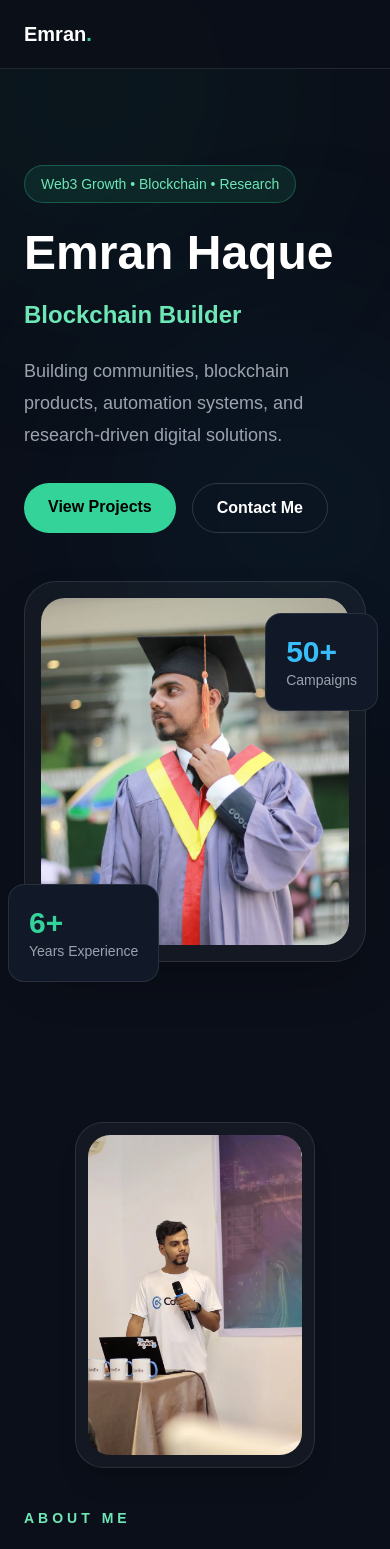
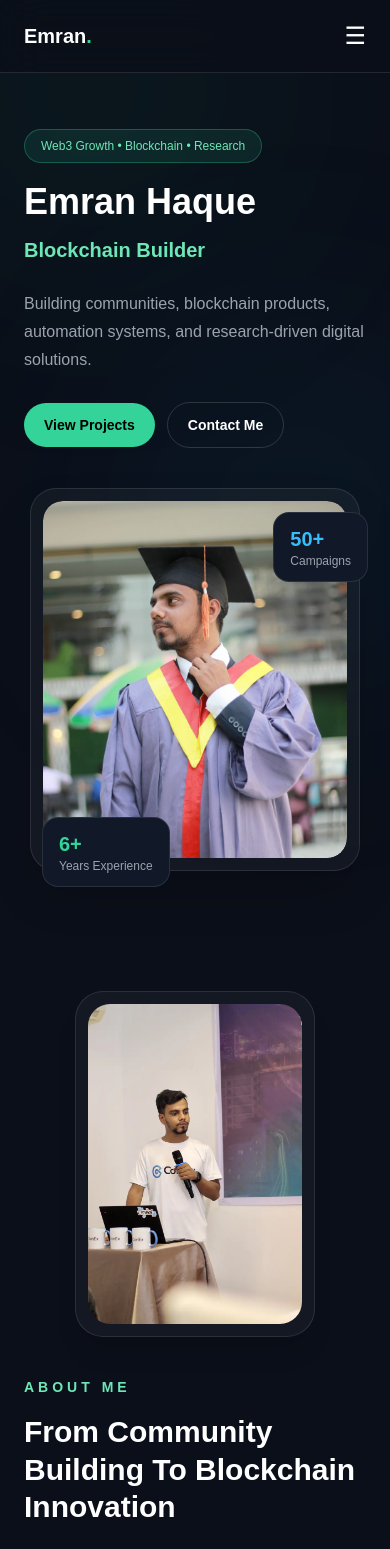
Before and after one commit to Emranrx02/emran-web3-portfolio, a React (Vite) app: page / in a window 390 px wide. Shown: the top 1549 px of the page. Built offline with nearby package versions, Linux system fonts and the light colour scheme.

Commit message:
update profile

```diff
--- a/src/App.jsx
+++ b/src/App.jsx
@@ -1,7 +1,9 @@
 import Navbar from "./components/Navbar"
 import Hero from "./components/Hero"
 import About from "./components/About"
+import Resume from "./components/Resume"
 import Services from "./components/Services"
+import Strategy from "./components/Strategy"
 import Projects from "./components/Projects"
 import Research from "./components/Research"
 import Contact from "./components/Contact"
@@ -42,9 +44,13 @@ function App() {
 
         <Services />
 
+        <Strategy />
+
         <Projects />
 
         <Research />
+
+        <Resume />
 
         <Contact />
 
--- a/src/components/Hero.jsx
+++ b/src/components/Hero.jsx
@@ -1,117 +1,89 @@
 import Profile from "../assets/profile.png"
 import { motion } from "framer-motion"
-import { TypeAnimation } from 'react-type-animation'
+import { TypeAnimation } from "react-type-animation"
 
 function Hero() {
   return (
-    <section className="mx-auto grid max-w-7xl items-center gap-12 px-6 py-24 md:grid-cols-2">
-
+    <section className="mx-auto grid max-w-7xl items-center gap-10 px-6 py-14 md:grid-cols-2 md:gap-12 md:py-24">
       <motion.div
         initial={{ opacity: 0, y: 30 }}
         animate={{ opacity: 1, y: 0 }}
         transition={{ duration: 0.7 }}
       >
-
-        <p className="mb-5 inline-block rounded-full border border-emerald-400/30 bg-emerald-400/10 px-4 py-2 text-sm text-emerald-300">
+        <p className="mb-4 inline-block rounded-full border border-emerald-400/30 bg-emerald-400/10 px-4 py-2 text-xs text-emerald-300 md:text-sm">
           Web3 Growth • Blockchain • Research
         </p>
 
-        <h1 className="text-5xl font-bold leading-tight md:text-7xl">
+        <h1 className="text-4xl font-bold leading-tight md:text-7xl">
           Emran Haque
         </h1>
 
-        <div className="mt-4 text-2xl font-semibold text-emerald-300 md:text-3xl">
-
+        <div className="mt-3 min-h-[34px] text-xl font-semibold text-emerald-300 md:text-3xl">
           <TypeAnimation
             sequence={[
-              'Web3 Growth Strategist',
+              "Web3 Growth Strategist",
               2000,
-              'Blockchain Builder',
+              "Blockchain Builder",
               2000,
-              'AI Researcher',
+              "AI Researcher",
               2000,
-              'Community Architect',
+              "Community Architect",
               2000,
             ]}
             wrapper="span"
             speed={50}
             repeat={Infinity}
           />
-
         </div>
 
-        <p className="mt-6 max-w-xl text-lg leading-8 text-gray-400">
-          Building communities, blockchain products, automation systems,
-          and research-driven digital solutions.
+        <p className="mt-5 max-w-xl text-base leading-7 text-gray-400 md:text-lg md:leading-8">
+          Building communities, blockchain products, automation systems, and
+          research-driven digital solutions.
         </p>
 
-        <div className="mt-8 flex gap-4">
-
+        <div className="mt-7 flex flex-wrap items-center gap-3">
           <a
             href="#projects"
-            className="rounded-full bg-emerald-400 px-6 py-3 font-semibold text-black hover:bg-emerald-300 transition"
+            className="rounded-full bg-emerald-400 px-5 py-3 text-sm font-semibold text-black transition hover:bg-emerald-300 md:px-6 md:text-base"
           >
             View Projects
           </a>
 
           <a
             href="#contact"
-            className="rounded-full border border-white/15 px-6 py-3 font-semibold hover:bg-white/5 transition"
+            className="rounded-full border border-white/15 px-5 py-3 text-sm font-semibold transition hover:bg-white/5 md:px-6 md:text-base"
           >
             Contact Me
           </a>
-
         </div>
-
       </motion.div>
 
       <motion.div
-        className="relative"
+        className="relative mx-auto w-full max-w-[330px] md:max-w-none"
         initial={{ opacity: 0, scale: 0.95 }}
         animate={{ opacity: 1, scale: 1 }}
         transition={{ duration: 0.7, delay: 0.2 }}
       >
-
-        <div className="rounded-[32px] border border-white/10 bg-white/[0.04] p-4 shadow-2xl">
-
-          <div className="flex aspect-[4/4.5] items-center justify-center rounded-[24px] bg-[#111827] text-center text-gray-400">
-
+        <div className="rounded-[26px] border border-white/10 bg-white/[0.04] p-3 shadow-2xl md:rounded-[32px] md:p-4">
+          <div className="aspect-[4/4.7] overflow-hidden rounded-[20px] bg-[#111827] md:rounded-[24px]">
             <img
               src={Profile}
               alt="Emran"
-              className="h-full w-full object-cover rounded-[24px]"
+              className="h-full w-full rounded-[20px] object-cover object-center md:rounded-[24px]"
             />
-
           </div>
-
         </div>
 
-        <div className="absolute -bottom-5 -left-4 rounded-2xl border border-white/10 bg-[#111827] p-5">
-
-          <p className="text-3xl font-bold text-emerald-400">
-            6+
-          </p>
-
-          <p className="text-sm text-gray-400">
-            Years Experience
-          </p>
-
+        <div className="absolute -bottom-4 left-3 rounded-2xl border border-white/10 bg-[#111827] px-4 py-3 md:-left-4 md:p-5">
+          <p className="text-xl font-bold text-emerald-400 md:text-3xl">6+</p>
+          <p className="text-xs text-gray-400 md:text-sm">Years Experience</p>
         </div>
 
-        <div className="absolute -right-3 top-8 rounded-2xl border border-white/10 bg-[#111827] p-5">
-
-          <p className="text-3xl font-bold text-sky-400">
-            50+
-          </p>
-
-          <p className="text-sm text-gray-400">
-            Campaigns
-          </p>
-
+        <div className="absolute -right-2 top-6 rounded-2xl border border-white/10 bg-[#111827] px-4 py-3 md:-right-3 md:top-8 md:p-5">
+          <p className="text-xl font-bold text-sky-400 md:text-3xl">50+</p>
+          <p className="text-xs text-gray-400 md:text-sm">Campaigns</p>
         </div>
-
       </motion.div>
-
     </section>
   )
 }
--- a/src/components/Navbar.jsx
+++ b/src/components/Navbar.jsx
@@ -1,35 +1,46 @@
+import { useState } from "react"
+
 function Navbar() {
+  const [open, setOpen] = useState(false)
+
   return (
-    <nav className="relative z-10 border-b border-white/10 bg-[#0B0F19]/90">
+    <nav className="relative z-50 border-b border-white/10 bg-[#0B0F19]/90 backdrop-blur-xl">
       <div className="mx-auto flex max-w-7xl items-center justify-between px-6 py-5">
-
         <h1 className="text-xl font-bold text-white">
           Emran<span className="text-emerald-400">.</span>
         </h1>
 
         <div className="hidden gap-8 text-sm text-gray-300 md:flex">
-          <a href="#about" className="hover:text-white transition">
-            About
-          </a>
-
-          <a href="#services" className="hover:text-white transition">
-            Services
-          </a>
-
-          <a href="#projects" className="hover:text-white transition">
-            Projects
-          </a>
-
-          <a href="#research" className="hover:text-white transition">
-            Research
-          </a>
-
-          <a href="#contact" className="hover:text-white transition">
-            Contact
-          </a>
+          <a href="#about" className="hover:text-white">About</a>
+          <a href="#services" className="hover:text-white">Services</a>
+          <a href="#strategy" className="hover:text-white">Strategy</a>
+          <a href="#projects" className="hover:text-white">Projects</a>
+          <a href="#research" className="hover:text-white">Research</a>
+          <a href="#resume" className="hover:text-white">Resume</a>
+          <a href="#contact" className="hover:text-white">Contact</a>
         </div>
 
+        <button
+          onClick={() => setOpen(!open)}
+          className="text-2xl text-white md:hidden"
+        >
+          {open ? "✕" : "☰"}
+        </button>
       </div>
+
+      {open && (
+        <div className="border-t border-white/10 bg-[#0B0F19] px-6 py-5 md:hidden">
+          <div className="flex flex-col gap-4 text-gray-300">
+            <a onClick={() => setOpen(false)} href="#about">About</a>
+            <a onClick={() => setOpen(false)} href="#services">Services</a>
+            <a onClick={() => setOpen(false)} href="#strategy">Strategy</a>
+            <a onClick={() => setOpen(false)} href="#projects">Projects</a>
+            <a onClick={() => setOpen(false)} href="#research">Research</a>
+            <a onClick={() => setOpen(false)} href="#resume">Resume</a>
+            <a onClick={() => setOpen(false)} href="#contact">Contact</a>
+          </div>
+        </div>
+      )}
     </nav>
   )
 }
--- /dev/null
+++ b/src/components/Resume.jsx
@@ -0,0 +1,63 @@
+import Reveal from "./Reveal"
+
+function Resume() {
+  return (
+    <section id="resume" className="px-6 py-12 md:py-14">
+      <Reveal>
+        <div className="mx-auto max-w-5xl rounded-[26px] border border-white/10 bg-white/[0.04] p-5 md:p-8">
+          <div className="text-center">
+            <p className="mb-3 text-xs font-semibold uppercase tracking-[4px] text-emerald-300 md:text-sm">
+              Latest Resume
+            </p>
+
+            <h2 className="text-2xl font-bold md:text-4xl">
+              Choose The Right Profile
+            </h2>
+
+            <p className="mx-auto mt-3 max-w-2xl text-sm leading-6 text-gray-400 md:text-base">
+              View the resume that matches your focus — Web3 growth or development and research.
+            </p>
+          </div>
+
+          <div className="mt-7 grid gap-3 md:grid-cols-2">
+            <a
+              href="https://google.com"
+              target="_blank"
+              rel="noreferrer"
+              className="rounded-[20px] border border-emerald-400/20 bg-emerald-400/5 p-5 transition hover:-translate-y-1 hover:bg-emerald-400/10"
+            >
+              <div className="text-2xl">🚀</div>
+              <h3 className="mt-3 text-xl font-bold">Marketing CV</h3>
+              <p className="mt-2 text-sm leading-6 text-gray-400">
+                Web3 growth, community strategy, campaigns, AMA/KOL management, and brand positioning.
+              </p>
+              <p className="mt-4 text-sm font-semibold text-emerald-300">
+                View Resume →
+              </p>
+            </a>
+
+            <a
+              href="https://google.com"
+              target="_blank"
+              rel="noreferrer"
+              className="rounded-[20px] border border-sky-400/20 bg-sky-400/5 p-5 transition hover:-translate-y-1 hover:bg-sky-400/10"
+            >
+              <div className="text-2xl">💻</div>
+              <h3 className="mt-3 text-xl font-bold">
+                Developer + Research CV
+              </h3>
+              <p className="mt-2 text-sm leading-6 text-gray-400">
+                Blockchain systems, automation tools, Telegram bots, AI/ML research, and development projects.
+              </p>
+              <p className="mt-4 text-sm font-semibold text-sky-300">
+                View Resume →
+              </p>
+            </a>
+          </div>
+        </div>
+      </Reveal>
+    </section>
+  )
+}
+
+export default Resume
--- /dev/null
+++ b/src/components/Strategy.jsx
@@ -0,0 +1,107 @@
+import Reveal from "./Reveal"
+import { motion } from "framer-motion"
+import { Target, MessageSquare, Megaphone, BarChart3 } from "lucide-react"
+
+const steps = [
+  {
+    title: "01. Goals",
+    icon: <Target size={26} />,
+    color: "text-purple-300",
+    bg: "bg-purple-400/10",
+  },
+  {
+    title: "02. Product Positioning",
+    icon: <MessageSquare size={26} />,
+    color: "text-cyan-300",
+    bg: "bg-cyan-400/10",
+  },
+  {
+    title: "03. Tactics & Execution",
+    icon: <Megaphone size={26} />,
+    color: "text-pink-300",
+    bg: "bg-pink-400/10",
+  },
+  {
+    title: "04. Measuring",
+    icon: <BarChart3 size={26} />,
+    color: "text-emerald-300",
+    bg: "bg-emerald-400/10",
+  },
+]
+
+function Strategy() {
+  return (
+    <section className="px-6 py-16 md:py-24">
+      <Reveal>
+        <div className="mx-auto max-w-7xl">
+          <div className="text-center">
+            <p className="mb-4 text-sm font-semibold uppercase tracking-[5px] text-emerald-300">
+              My Framework
+            </p>
+
+            <h2 className="text-3xl font-bold md:text-5xl">
+              Growth Strategy Roadmap
+            </h2>
+
+            <p className="mx-auto mt-4 max-w-2xl text-sm leading-7 text-gray-400 md:text-base">
+              This is the exact execution framework I follow before scaling any project.
+            </p>
+          </div>
+
+          <div className="mt-12 rounded-[32px] border border-white/10 bg-[#111827]/50 p-6 md:p-10">
+            <div className="grid items-center gap-10 md:grid-cols-[0.9fr_1.1fr]">
+
+              <motion.div
+                initial={{ opacity: 0, scale: 0.9 }}
+                whileInView={{ opacity: 1, scale: 1 }}
+                transition={{ duration: 0.7 }}
+                viewport={{ once: true }}
+                className="mx-auto flex h-[260px] w-[260px] items-center justify-center rounded-full border-[10px] border-emerald-400/80 bg-[#0B0F19] shadow-[0_0_70px_rgba(52,211,153,0.18)] md:h-[360px] md:w-[360px]"
+              >
+                <div className="flex h-[210px] w-[210px] items-center justify-center rounded-full border-2 border-dashed border-white/20 md:h-[295px] md:w-[295px]">
+                  <div className="text-center">
+                    <p className="text-2xl font-bold md:text-4xl">Growth</p>
+                    <p className="text-4xl font-bold tracking-wide text-emerald-300 md:text-6xl">
+                      Strategy
+                    </p>
+                    <p className="mt-2 text-[10px] uppercase tracking-[5px] text-gray-400 md:text-xs">
+                      Framework
+                    </p>
+                  </div>
+                </div>
+              </motion.div>
+
+              <div className="space-y-5">
+                {steps.map((step, index) => (
+                  <motion.div
+                    key={step.title}
+                    initial={{ opacity: 0, x: 40 }}
+                    whileInView={{ opacity: 1, x: 0 }}
+                    transition={{ duration: 0.5, delay: index * 0.18 }}
+                    viewport={{ once: true }}
+                    className="relative flex items-center gap-4"
+                  >
+                    <div
+                      className={`z-10 flex h-16 w-16 shrink-0 items-center justify-center rounded-full border border-white/10 ${step.bg} ${step.color}`}
+                    >
+                      {step.icon}
+                    </div>
+
+                    <div className="flex-1 rounded-full border border-dashed border-white/25 bg-[#0B0F19]/80 px-6 py-4">
+                      <h3 className="text-base font-bold md:text-xl">
+                        {step.title}
+                      </h3>
+                    </div>
+                  </motion.div>
+                ))}
+              </div>
+
+            </div>
+          </div>
+        </div>
+      </Reveal>
+    </section>
+  )
+}
+
+export default Strategy
```
